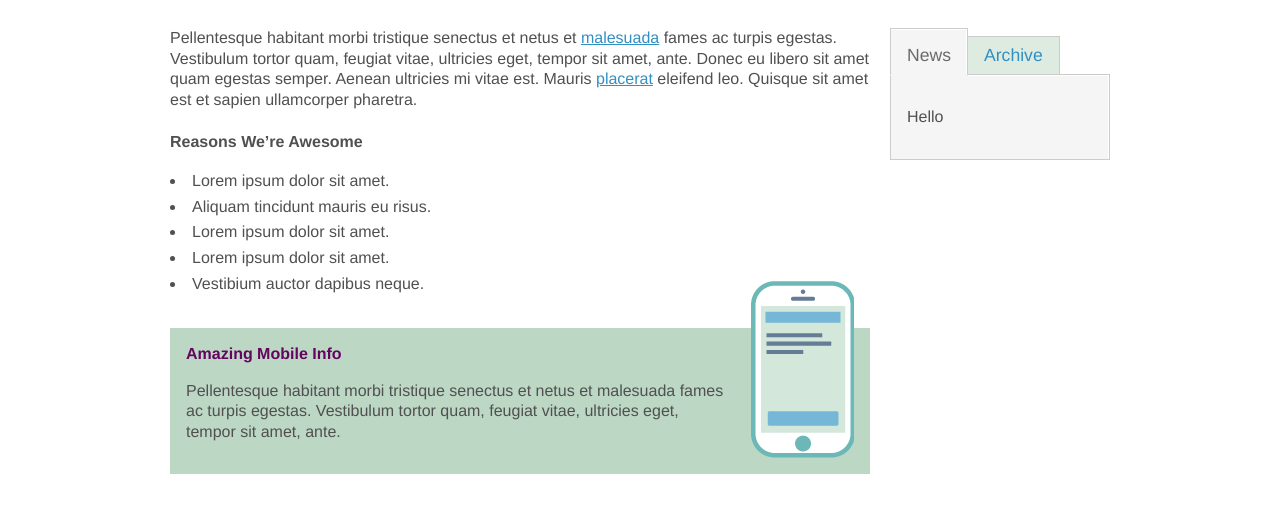
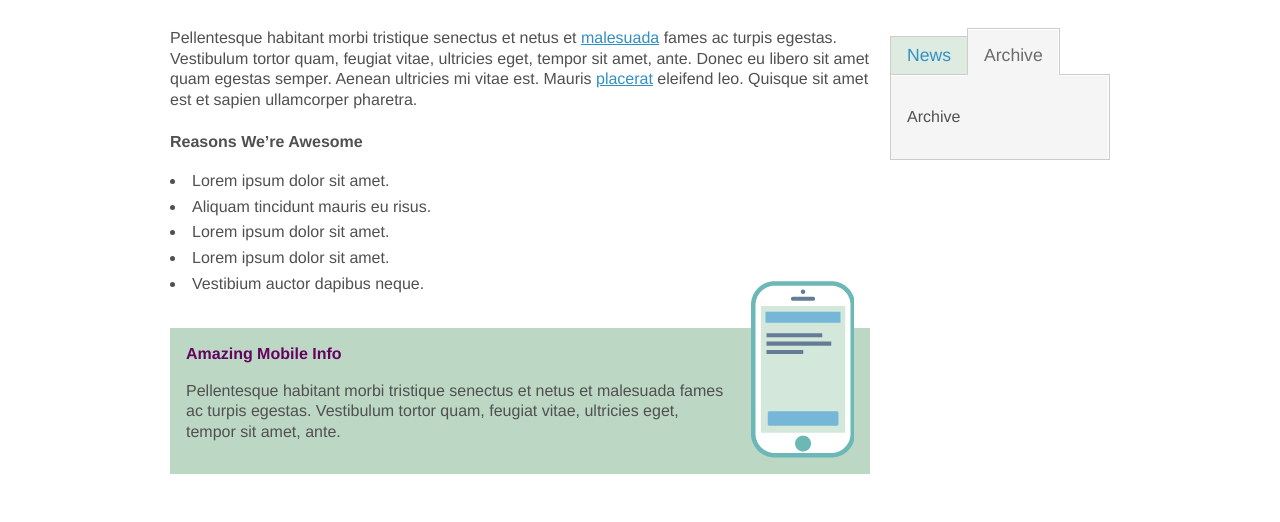
Before and after one commit to bobisme/ux-challenge, a website: page pub/index.html in a window 1280 px wide. Both pictures are taken after a click on the element "Archive". Shown: the part 150-672 px from the top of the page. Drawn offline with Linux system fonts and the light colour scheme; no server answers.

Commit message:
tabs working

```diff
--- a/pub/index.html
+++ b/pub/index.html
@@ -155,6 +155,7 @@
   </footer>
 
   <script src="/js/rate-loading.js"></script>
+  <script src="/js/tabs.js"></script>
 
 </body>
 </html>
--- /dev/null
+++ b/pub/js/tabs.js
@@ -0,0 +1,34 @@
+// don't pollute the global namespace
+(function(){
+  function handleTabClick(ev) {
+    var tab = ev.target;
+    // if tab is active, do nothing
+    if (tab.className.match(/\btab--active\b/) !== null) return;
+
+    // check for content
+    var contentId = tab.getAttribute('data-tab-id');
+    if (contentId === null) return;
+    var content = document.getElementById(contentId);
+    if (content === null) return;
+
+    // hide all tab contents;
+    document.querySelectorAll('.news-tabs__inner').forEach(function(el){
+      el.style.display = 'none';
+    })
+
+    // show selected content
+    content.style.display = 'block';
+    // deactivate all tabs
+    document.querySelectorAll('.tab.tab--active').forEach(function(el){
+      el.className = el.className.replace(/ *\btab--active\b/, '');
+    })
+    // activate this one
+    tab.className = tab.className + ' tab--active';
+  }
+
+  var tabs = document.querySelectorAll('.tab');
+  tabs.forEach(function(tab){
+    tab.addEventListener('click', handleTabClick);
+  });
+
+})();
--- a/src/sass/_side.scss
+++ b/src/sass/_side.scss
@@ -42,7 +42,6 @@ $inactive-tab-bg: #DDEBE1;
   font-size: 1.1rem;
   border: 1px solid #CCC;
   border-bottom: 0;
-  border-left-width: 0;
 
   background: $inactive-tab-bg;
   color: $link-color;
@@ -50,14 +49,24 @@ $inactive-tab-bg: #DDEBE1;
   line-height: 2.3rem;
   margin-top: 0.5rem;
 
+  // overlap borders of adjacent tabs
+  margin-left: -1px;
   &:first-child {
-    border-left-width: 1px;
+    margin-left: 0;
   }
 
   cursor: pointer;
   &:hover {
       background: $green-row-1;
   }
+
+  $speed: .1s;
+  $curve: cubic-bezier(0.4, 0, 0, 1.0);
+
+  transition:
+    background $curve $speed,
+    margin-top $curve $speed,
+    padding-top $curve $speed;
 }
 
 .tab--active {
```
Also changed, not shown: pub/css/style.css, 1 other file.
